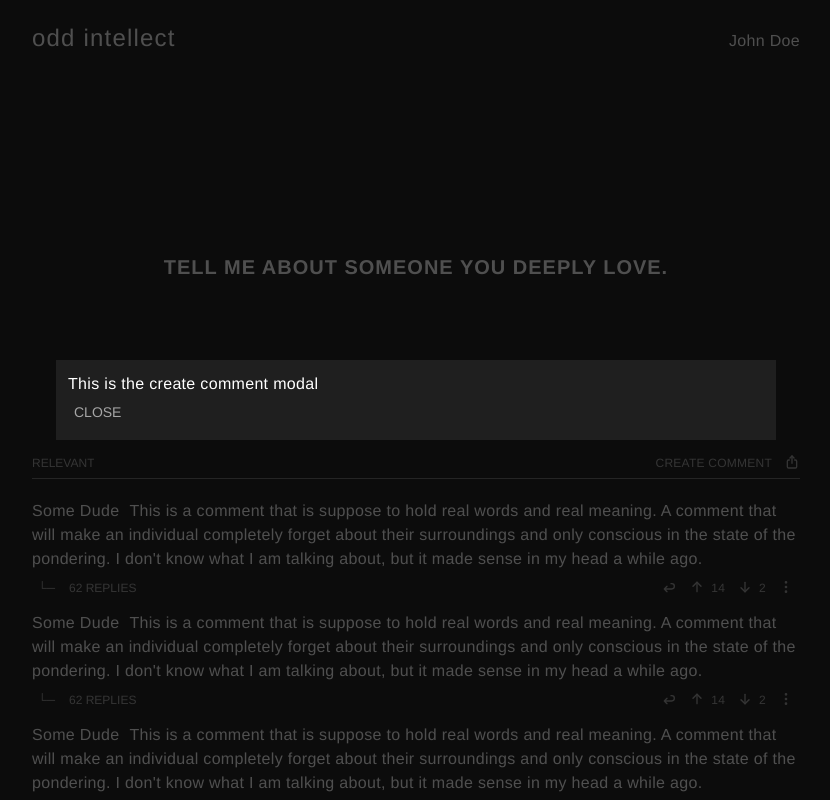
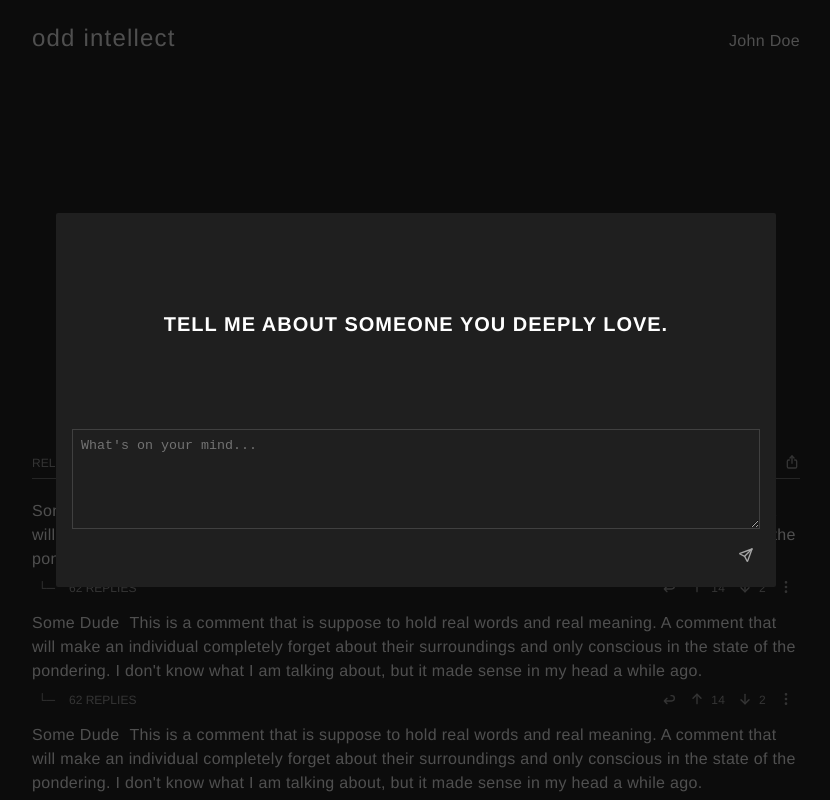
Before and after one commit to josedrios/odd-intellect, a React (Vite) app: page /question in a window 1280 px wide. Both pictures are taken after a click on the button "CREATE COMMENT". Shown: the top 800 px of the page, without its empty margins (224-1054 px from the left). Built offline with nearby package versions, Linux system fonts and the light colour scheme.

Commit message:
Started on create comment form, put it on a modal component, it still needs styling and other basic functions

```diff
--- a/src/app/pages/account.tsx
+++ b/src/app/pages/account.tsx
@@ -26,7 +26,7 @@ export default function AccountPage() {
         </>
       ) : (
         <button
-          className="account-view-comments"
+          className="account-view-comments btn--bordered"
           onClick={(e) => {
             e.preventDefault();
             setViewComments(true);
--- a/src/comments/comment-section.tsx
+++ b/src/comments/comment-section.tsx
@@ -4,6 +4,7 @@ import CommentCard from './comment-card';
 import Select from '@/components/select';
 import { useModal } from '@/context/modal-context';
 import Modal from '@/components/modal';
+import CreateComment from './create-comment';
 
 export default function CommentSection() {
   return (
@@ -30,8 +31,7 @@ function CommentSectionHeader() {
   return (
     <div className="comment-section__header">
       <Modal>
-        <p>This is the create comment modal</p>
-        <button onClick={() => close()}>CLOSE</button>
+        <CreateComment />
       </Modal>
       <Select options={options} defaultValue={options[0]} size={'xs'} />
       <button
--- /dev/null
+++ b/src/comments/create-comment.tsx
@@ -0,0 +1,20 @@
+import Icon from '@/components/icons';
+import TextPanel from '@/components/text-panel';
+import { ICON } from '@/util/icon-names';
+
+export default function CreateComment() {
+  return (
+    <form className="comment-form">
+      <h2 className="comment-form__prompt">
+        TELL ME ABOUT SOMEONE YOU DEEPLY LOVE.
+      </h2>
+      <textarea
+        className="comment-form__textarea"
+        placeholder="What's on your mind..."
+      />
+      <button className="comment-form__submit">
+        <Icon name={ICON.SEND} />{' '}
+      </button>
+    </form>
+  );
+}
--- a/src/styles/components/buttons.css
+++ b/src/styles/components/buttons.css
@@ -9,6 +9,7 @@ button {
   gap: var(--spacing-1_5);
   font-size: var(--font-size-sm);
   background-color: transparent;
+  width: fit-content;
 
   p {
     font-size: inherit;
@@ -23,6 +24,10 @@ button {
   }
 }
 
+/*
+* Button variation to look like a word
+* but have button styling and button capabilities
+* */
 .btn--minimal {
   padding: 0;
 
@@ -31,3 +36,7 @@ button {
     color: var(--color-foreground-subtle-hover);
   }
 }
+
+.btn--bordered {
+  border: 1px solid var(--color-border-default);
+}
--- a/src/styles/components/comments.css
+++ b/src/styles/components/comments.css
@@ -56,3 +56,20 @@
 .comment-card__footer-spacer {
   margin-right: auto;
 }
+
+.comment-form {
+}
+
+.comment-form__prompt {
+  font-weight: var(--font-weight-bold);
+  text-align: center;
+  margin: 10vh 0;
+}
+
+.comment-form__textarea {
+  min-height: 100px;
+}
+
+.comment-form__submit {
+  margin-left: auto;
+}
--- a/src/styles/components/modal.css
+++ b/src/styles/components/modal.css
@@ -16,6 +16,7 @@
   overflow: auto;
   width: 100%;
   margin: auto !important;
-  padding: var(--spacing-3);
+  padding: var(--spacing-4);
   background: var(--color-background-default);
+  border-radius: var(--radius-1);
 }
--- a/src/styles/components/nav.css
+++ b/src/styles/components/nav.css
@@ -8,6 +8,10 @@
 
 .nav__header {
   color: inherit;
+
+  &:hover {
+    text-decoration: underline;
+  }
 }
 
 .nav__account {
--- a/src/styles/pages/account.css
+++ b/src/styles/pages/account.css
@@ -39,11 +39,5 @@ a.account-stat__key {
 }
 
 .account-view-comments {
-  color: var(--color-foreground-subtle);
   margin: auto;
-  border: 1px solid var(--color-border-default);
-
-  &:hover {
-    color: var(--color-foreground-subtle-hover);
-  }
 }
```
